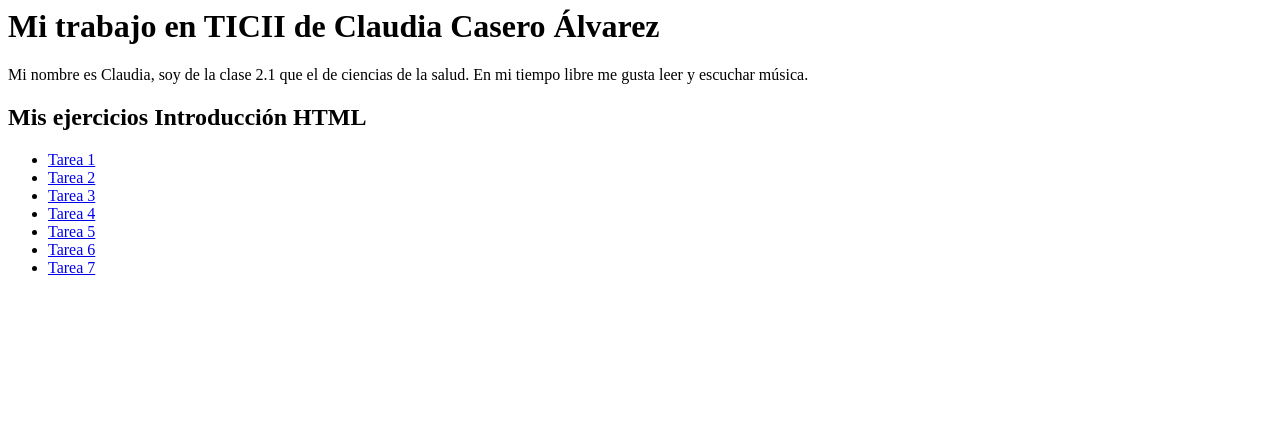
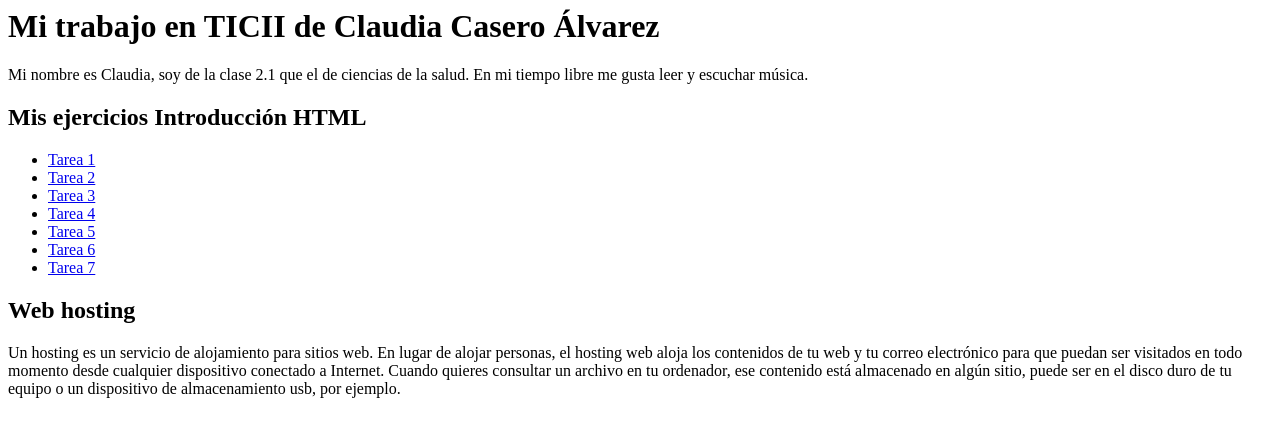
Before and after one commit to claudiaticII/claudiaticII.github.io, a plain HTML site: page index.html in a window 1280 px wide. Drawn offline with Linux system fonts and the light colour scheme.

Commit message:
Update index.html

```diff
--- a/index.html
+++ b/index.html
@@ -20,6 +20,14 @@ escuchar música. </p>
   <li><a href="file:///D:/claudia/ejercicios_html/OneDrive_1_15-12-2021/html-ejerc6-img-Claudia-Casero-%C3%81lvarez.html">Tarea 6 </a></li>
   <li><a href="file:///D:/claudia/ejercicios_html/OneDrive_1_15-12-2021/html-ejerc7-viaje-Claudia%20Casero%20%C3%81lvarez.html">Tarea 7 </a></li>
 </ul>
+  <h2> Web hosting </h2>
+  <p> Un hosting es un servicio de alojamiento para sitios web.
+
+En lugar de alojar personas, el hosting web aloja los contenidos de tu web y tu correo electrónico para que puedan ser visitados en todo momento desde cualquier dispositivo conectado a Internet.
+
+Cuando quieres consultar un archivo en tu ordenador, ese contenido está almacenado en algún sitio, puede ser en el disco duro de tu equipo o un dispositivo de almacenamiento usb, por ejemplo. </p>
+
+
 
 </body>
 </html>
```
